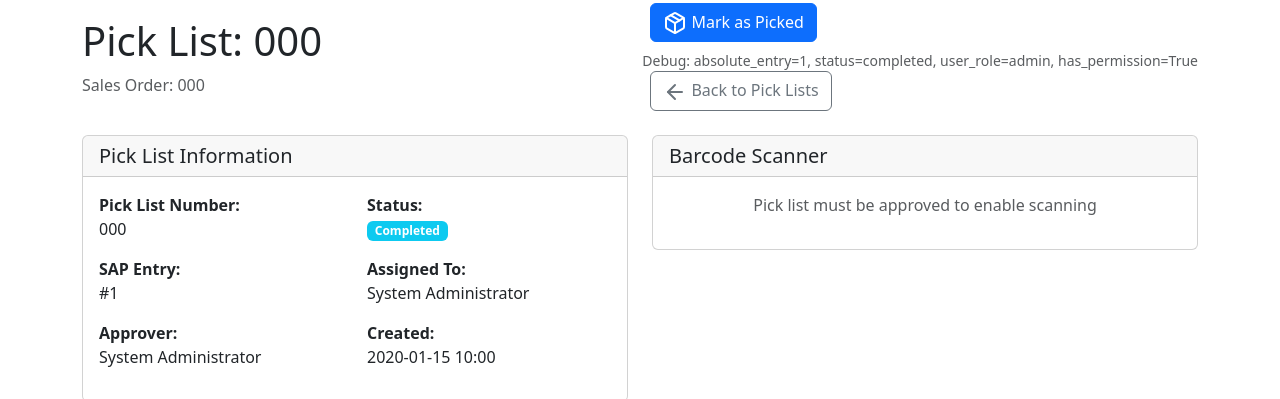
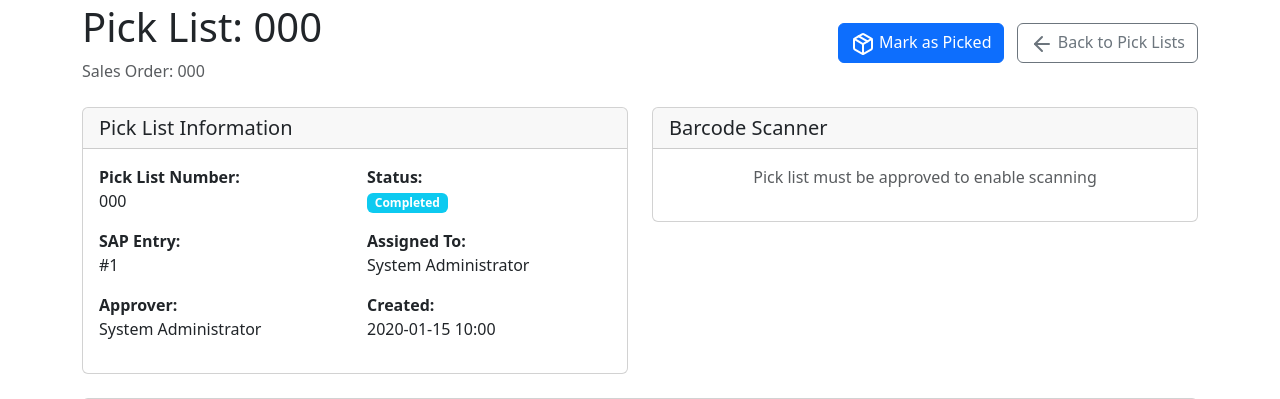
Before and after one commit to pragavigithub/New_Update_Barcode, a Flask app: page /pick_list/1 in a window 1280 px wide. Shown: the part 79-478 px from the top of the page. Run offline with Flask 3, Linux system fonts and the light colour scheme; a user stored in the database is signed in; data comes from the database, SQL or seed files in the repository; tables that the repository leaves empty hold one stand-in row (values such as "Sample post"); a database or web service that is not in the repository returns one stand-in record (values such as "Sample title"); data that the repository does not hold is empty; some libraries are stand-ins or nearby versions.

Commit message:
Picklist details

```diff
--- a/templates/pick_list_detail.html
+++ b/templates/pick_list_detail.html
@@ -35,10 +35,10 @@
                 {% endif %}
 
                 <!-- Debug: Show button conditions -->
-                <div class="small text-muted mt-2">
-                    Debug: absolute_entry={{ pick_list.absolute_entry or 'None' }}, status={{ pick_list.status }},
-                    user_role={{ current_user.role }}, has_permission={{ current_user.has_permission('pick_list') }}
-                </div>
+<!--                <div class="small text-muted mt-2">-->
+<!--                    Debug: absolute_entry={{ pick_list.absolute_entry or 'None' }}, status={{ pick_list.status }}, -->
+<!--                    user_role={{ current_user.role }}, has_permission={{ current_user.has_permission('pick_list') }}-->
+<!--                </div>-->
 
                 <a href="{{ url_for('pick_list') }}" class="btn btn-outline-secondary ms-2">
                     <i data-feather="arrow-left"></i> Back to Pick Lists
```
